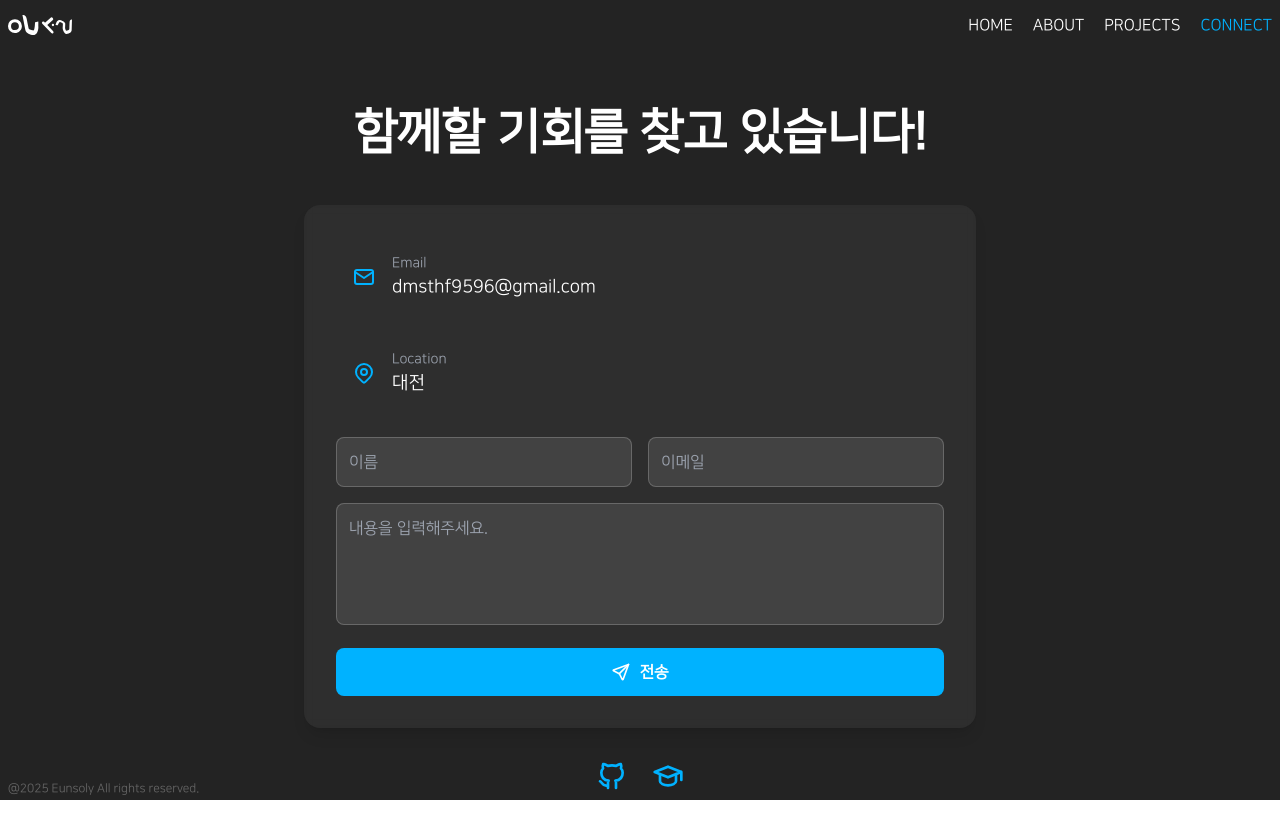
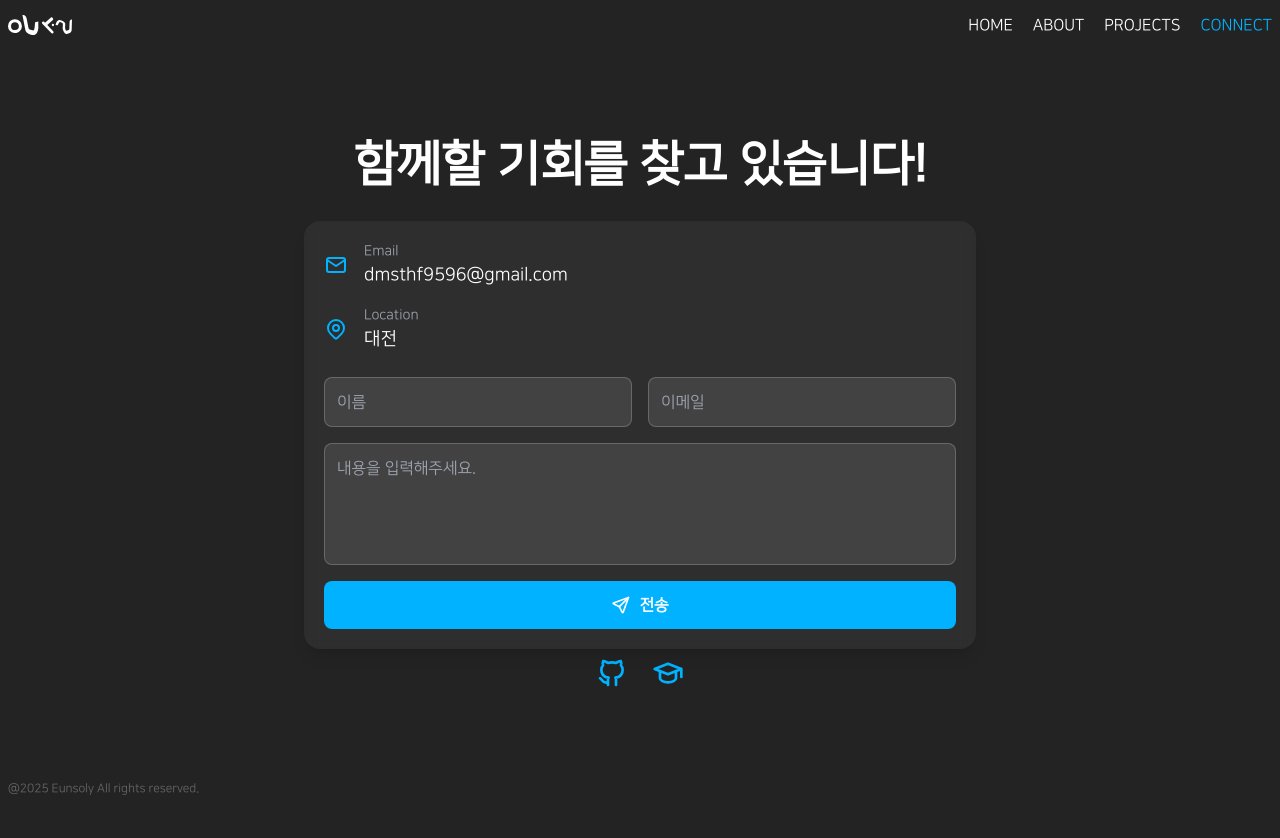
Before and after one commit to EUNSOLY/react-portfolio, a React (Create React App) app: page /eunsoly/connect in a window 1280 px wide. Shown: the top 838 px of the page. After the commit the page ends 800 px from the top, so only its background shows below. Built offline with nearby package versions, Linux system fonts and the light colour scheme.

Commit message:
style : 프로젝트, 커넥트 페이지 레이아웃 및 스타일 변경

```diff
--- a/src/App.css
+++ b/src/App.css
@@ -1,8 +1,24 @@
+* {
+  margin: 0;
+  padding: 0;
+  box-sizing: border-box;
+}
+
+/* html, body 전체 높이 설정 */
+html,
+body,
+#root {
+  width: 100%;
+  height: 100%;
+  background: #232323;
+  overflow-x: hidden;
+}
+
 .main-layout {
-  background: #232323;
   color: #fff;
   width: 100%;
   height: 100vh;
+  height: 100%;
   padding: 0 0.5rem 0.25rem 0.5rem;
   font-family: 'NanumSquare';
 }
--- a/src/components/ui/Select.tsx
+++ b/src/components/ui/Select.tsx
@@ -5,20 +5,29 @@ import styles from './style/select.module.scss';
 interface SelectProps<T> {
   menuList: T[];
   setState: React.Dispatch<React.SetStateAction<T | null>>;
-  defaultValue?: T;
+  defaultValue: T;
   getLabel: (item: T) => string; // 각 아이템에서 표시할 텍스트를 추출하는 함수
   getValue: (item: T) => string | number; // 각 아이템의 고유 값을 추출하는 함수
 }
 
 const Select = <T,>({ menuList, setState, defaultValue, getLabel, getValue }: SelectProps<T>) => {
   const [isOpen, setIsOpen] = useState<boolean>(false);
-  const [selectedItem, setSelectedItem] = useState<T | null>(defaultValue || menuList[0] || null);
+  const [selectedItem, setSelectedItem] = useState<T | null>(null);
+
+  // 초기값 설정을 useEffect로 이동
+  useEffect(() => {
+    if (defaultValue) {
+      setSelectedItem(defaultValue);
+    } else if (menuList.length > 0) {
+      setSelectedItem(menuList[0]);
+    }
+  }, [defaultValue, menuList]);
 
   useEffect(() => {
     if (selectedItem) {
       setState(selectedItem);
     }
-  }, [selectedItem]);
+  }, [selectedItem, setState]);
 
   const handleChangeSelectValue = (e: React.MouseEvent<HTMLLIElement, MouseEvent>, item: T) => {
     e.stopPropagation();
--- a/src/screen/connect/ConnectPage.tsx
+++ b/src/screen/connect/ConnectPage.tsx
@@ -19,7 +19,8 @@ const ConnectPage = () => {
 
   const handleSubmit = (e: React.FormEvent) => {
     e.preventDefault();
-    const mailtoLink = `mailto:your.email@example.com?subject=Contact from ${emailForm.name}&body=${emailForm.message}%0D%0A%0D%0AFrom: ${emailForm.email}`;
+    // FIXME : 메일을 바로 보낼 수 있는 로직 추가 예정
+    const mailtoLink = `mailto:dmsthf9596@gmail.com?subject=Contact from ${emailForm.name}&body=${emailForm.message}%0D%0A%0D%0AFrom: ${emailForm.email}`;
     window.location.href = mailtoLink;
   };
 
@@ -48,22 +49,11 @@ const ConnectPage = () => {
   ];
 
   return (
-    <div
-      className={tm(
-        'min-h-screen', // height: 100% 대신 min-h-screen 사용
-        'flex flex-col items-center justify-center',
-        'px-4 py-8 md:px-8',
-        'select-none',
-        'max-sm:py-16' // 모바일에서 더 큰 패딩
-      )}
-    >
+    <div className={tm('h-full', 'flex flex-col items-center justify-center', 'select-none')}>
       <h2
         className={tm(
           'text-3xl sm:text-4xl md:text-5xl font-bold', // 반응형 폰트 크기
-          'mb-8 sm:mb-12', // 반응형 마진
-          // 'bg-gradient-to-r from-[#00b2ff] to-purple-500',
-          // 'bg-clip-text text-transparent',
-          'text-center px-4' // 텍스트가 잘리지 않도록 패딩 추가
+          'text-center px-4 mb-8'
         )}
       >
         함께할 기회를 찾고 있습니다!
@@ -75,18 +65,17 @@ const ConnectPage = () => {
           'max-w-[95%] sm:max-w-[85%] md:max-w-2xl', // 반응형 최대 너비
           'bg-white/5 backdrop-blur-sm',
           'rounded-2xl shadow-lg',
-          'p-4 sm:p-6 md:p-8', // 반응형 패딩
+          'p-4 sm:p-6 md:p-5', // 반응형 패딩
           'space-y-4 sm:space-y-6' // 반응형 간격
         )}
       >
-        {/* Contact Info */}
         <div className="space-y-3 sm:space-y-4">
           {contactInfo.map((item, index) => (
             <div
               key={index}
               className={tm(
                 'flex items-center gap-3 sm:gap-4',
-                'p-3 sm:p-4 rounded-xl',
+                'rounded-xl',
                 'transition-all duration-300',
                 'hover:bg-white/5',
                 'max-sm:flex-wrap' // 모바일에서 필요시 줄바꿈
@@ -101,8 +90,7 @@ const ConnectPage = () => {
           ))}
         </div>
 
-        {/* Email Form */}
-        <form onSubmit={handleSubmit} className="space-y-3 sm:space-y-4">
+        <form onSubmit={handleSubmit} className="grid gap-3 sm:gap-4">
           <div className="grid grid-cols-1 sm:grid-cols-2 gap-3 sm:gap-4">
             <input
               type="text"
@@ -171,7 +159,7 @@ const ConnectPage = () => {
         </form>
       </div>
 
-      <div className={tm('flex gap-4 sm:gap-6 mt-6 sm:mt-8', 'text-[#00b2ff]')}>
+      <div className={tm('flex gap-4 sm:gap-6 mt-2', 'text-[#00b2ff]')}>
         {socialLinks.map((link, index) => (
           <a
             key={index}
--- a/src/screen/project/ProjectPage.tsx
+++ b/src/screen/project/ProjectPage.tsx
@@ -6,6 +6,7 @@ import { IconBrandGithub, IconCirclesRelation } from '@tabler/icons-react';
 import styles from './style/projects.module.scss';
 import emptyImage from '../../assets/image/readyimageIcon.png';
 import { projectData } from '../../data/mock/mockupData';
+import Select from '../../components/ui/Select';
 
 const ProjectPage = () => {
   const isMobile = useIsMobile();
@@ -14,6 +15,21 @@ const ProjectPage = () => {
   const [isEllipsis, setIsEllipsis] = useState<boolean>(false);
   const descRef = useRef<HTMLParagraphElement | null>(null);
   const [isLongText, setIsLongText] = useState(false);
+
+  const [isProjetMobile, setIsProjectMobile] = useState<boolean>(false);
+
+  useEffect(() => {
+    const checkIsMobile = () => {
+      if (window.innerWidth <= 768) {
+        setIsProjectMobile(true);
+      } else {
+        setIsProjectMobile(false);
+      }
+    };
+    checkIsMobile();
+    window.addEventListener('resize', checkIsMobile);
+    return () => window.removeEventListener('resize', checkIsMobile);
+  }, []);
 
   useEffect(() => {
     setProjects(projectData);
@@ -45,22 +61,16 @@ const ProjectPage = () => {
 
   return (
     <div className={tm(`${styles.projects}`)}>
+      {/* */}
       <ul className={tm(`${styles['side-bar']}`)}>
-        {isMobile ? (
-          <select
-            value={selectProject?.title}
-            onChange={(e) => {
-              const selected = projects.find((p) => p.title === e.target.value);
-              if (selected) changeProjectHandler(selected);
-            }}
-            className={tm('w-full p-2 rounded-md bg-gray-800 text-white')}
-          >
-            {projects.map((project) => (
-              <option key={project.title} value={project.title}>
-                {project.title}
-              </option>
-            ))}
-          </select>
+        {isMobile || isProjetMobile ? (
+          <Select<ProjectType>
+            menuList={projects}
+            setState={setSelectProject}
+            defaultValue={projects[0]}
+            getLabel={(project) => project.title} // ProjectType의 title을 label로 사용
+            getValue={(project) => project.title} // ProjectType의 title을 value로 사용
+          />
         ) : (
           projects.map((project) => (
             <li
--- a/src/screen/project/style/projects.module.scss
+++ b/src/screen/project/style/projects.module.scss
@@ -1,6 +1,6 @@
 .projects {
   display: grid;
-  grid-template-columns: 1fr 5fr;
+  grid-template-columns: 2fr 6fr;
   width: 100%;
   height: 100%;
   padding: 1rem;
@@ -155,17 +155,12 @@
     padding: 0.5rem;
     .side-bar {
       border-right: none;
-      // border-bottom: 1px solid #ccc;
       padding-right: 0;
-      padding-bottom: 0;
-      .side-menu {
-        padding: 0.75rem;
-        font-size: 1rem;
-      }
     }
 
     .content {
       padding: 1rem;
+      box-shadow: 0px 4px 4px rgba(0, 0, 0, 0.25);
 
       .mokup-con {
         max-width: 100%;
--- a/src/utils/useIsMobile.ts
+++ b/src/utils/useIsMobile.ts
@@ -10,8 +10,6 @@ export const useIsMobile = () => {
       // 정규식 모바일 장치 키워드 포함 체크
       const mobile = /Android|webOS|iPhone|iPad|iPod|BlackBerry|IEMobile|Opera Mini/i.test(userAgent);
       setIsMobile(mobile || ('ontouchstart' in window && window.innerWidth <= 1024) || window.innerWidth <= 524);
-      // console.log(window.navigator, 'window');
-      // console.log(window, 'window');
     };
 
     checkIsMobile();
```
